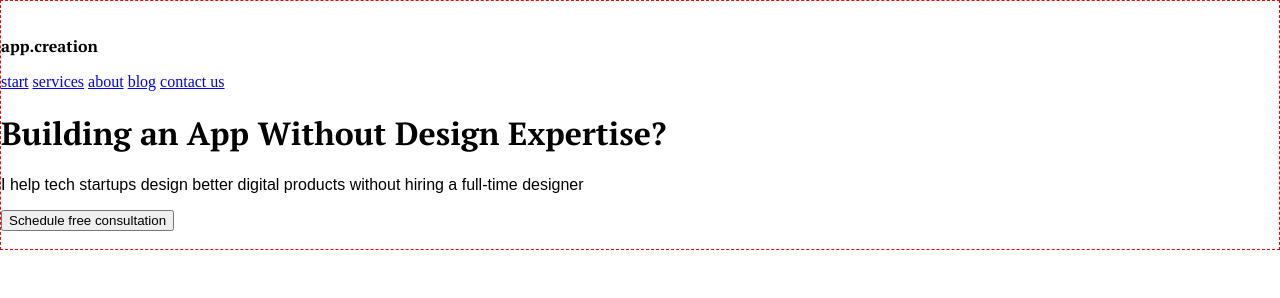
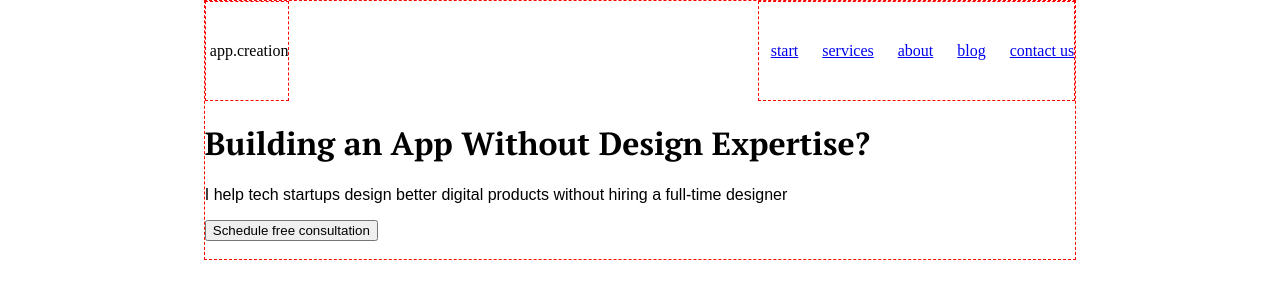
Before and after one commit to WebHeroSchool/site_developement, a plain HTML site: page index.html in a window 1280 px wide. Drawn offline with Linux system fonts and the light colour scheme.

Commit message:
описана основная структура сайтов

```diff
--- a/index.css
+++ b/index.css
@@ -2,16 +2,44 @@ p {
     font-family: Arial, Helvetica, sans-serif;
 }
 
-.slider_thesis, .companyName {
+.sliderThesis, .companyName {
     font-family: 'PT Serif', serif;
 }
 
 body {
 
-    border: dashed 1px red;
     margin: 0;
    }
 
 .header {
+    display: flex;
+    justify-content: space-between;
+}
+
+.wrapper {
     width: 68%;
+    margin: auto;
+    border: dashed 1px red;
 }
+
+.logo, .menu {
+
+    border: dashed 1px red;
+
+}
+
+.logo {
+   padding: 40px 0;
+}
+
+.menu{
+    display: flex;
+    align-items: center;
+}
+.menuItem {
+    padding: 0 12px;
+}
+
+.menuItem:last-child {
+    padding-right: 0;
+}
--- a/index.html
+++ b/index.html
@@ -10,36 +10,37 @@
 </head>
 
 <body>
+   <div class="wrapper">
           <header class="header">
-          <div>
-               <img class="logo">
 
-               <p class="companyName">
+                    <div class="logo">
+                         <img class="logoImg">
                               app.creation
-               </p>
 
+                    </div>
                     <nav class="menu">
-                    <a href="#">start</a>
-                    <a href="#">services</a>
-                    <a href="#">about</a>
-                    <a href="#">blog</a>
-                    <a href="#">contact us</a>
+                         <a class="menuItem" href="#">start</a>
+                         <a class="menuItem" href="#">services</a>
+                         <a class="menuItem" href="#">about</a>
+                         <a class="menuItem" href="#">blog</a>
+                         <a class="menuItem" href="#">contact us</a>
                     </nav>
-          </div>
+
           </header>
           <div class="slider">
-          <main class="slider_text">
-               <h1 class="slider_thesis">
+               <main class="sliderText">
+                    <h1 class="sliderThesis">
                          Building an App Without Design Expertise?
                     </h1>
-               <p class="slider_description">
+                    <p class="sliderDescription">
                          I help tech startups design better digital products without hiring a full-time designer
                     </p>
-               <button class="slider_button">
+                    <button class="sliderButton">
                          Schedule free consultation
                     </button>
                </main>
-          <img class="slider_image">
+               <img class="sliderImage">
+          </div>
      </div>
 </body>
 
```
Lines whose indentation alone changed are shown as unchanged.
